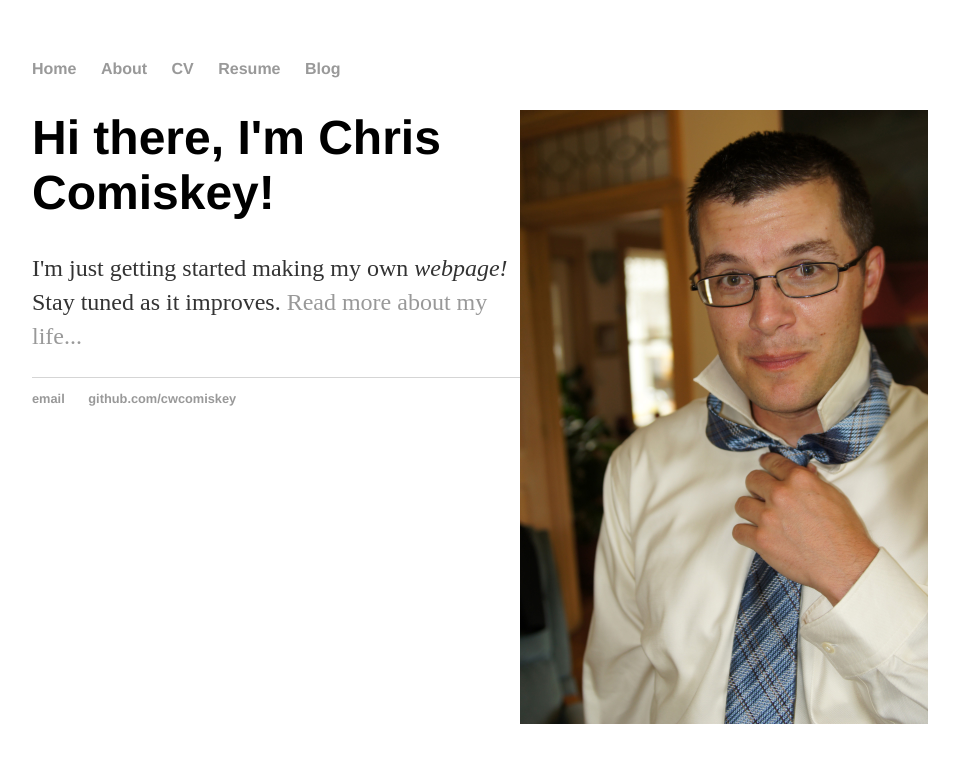
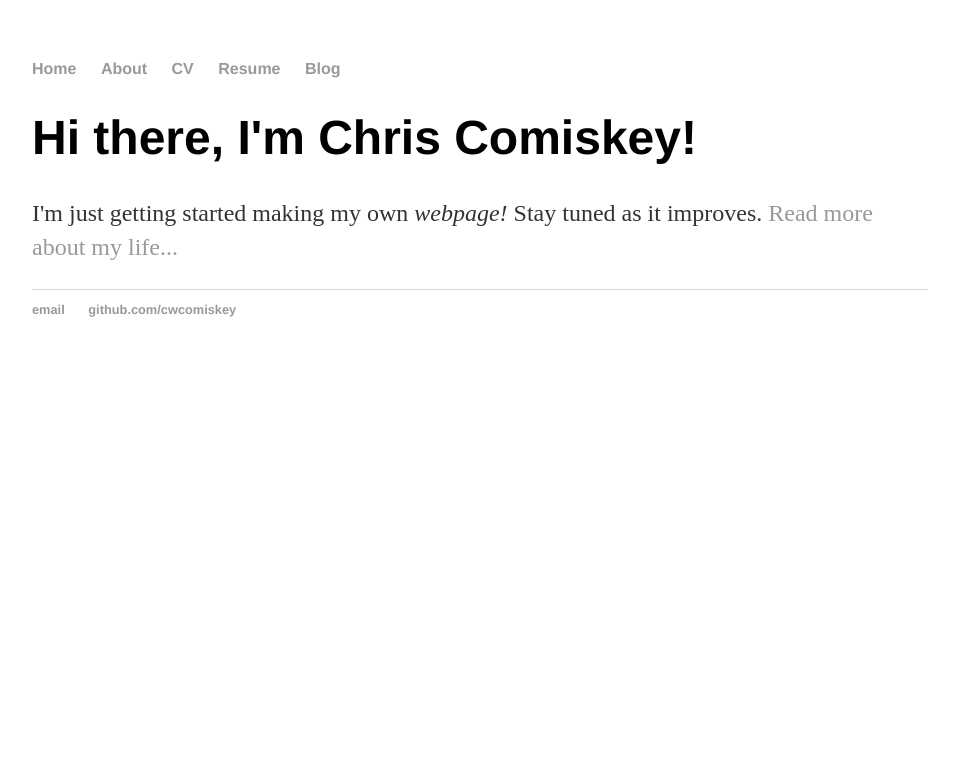
Before and after one commit to cwcomiskey/cwcomiskey.github.io, a Jekyll site: the page built from index.html, in a window 1280 px wide. Shown: the top 763 px of the page, without its empty margins (160-1119 px from the left). Built offline with Jekyll 4.4.1, drawn with Linux system fonts in a browser that asks for light colours.

Commit message:
Update index.html

```diff
--- a/index.html
+++ b/index.html
@@ -3,7 +3,7 @@
 title: Chris Comiskey, Statistician
 ---
 <div class="blurb">
-	<img src="GettingReady.jpg" alt="Photo of Chris" id="pic" align = "right" style="width:408px;height:614px;"/>
+	<!-- <img src="GettingReady.jpg" alt="Photo of Chris" id="pic" align = "right" style="width:408px;height:614px;"/> -->
 	<h1>Hi there, I'm Chris Comiskey!</h1>
 	<p>I'm just getting started making my own <em>webpage!</em>
 		Stay tuned as it improves. <a href="/about">Read more about my life...</a></p>
```
